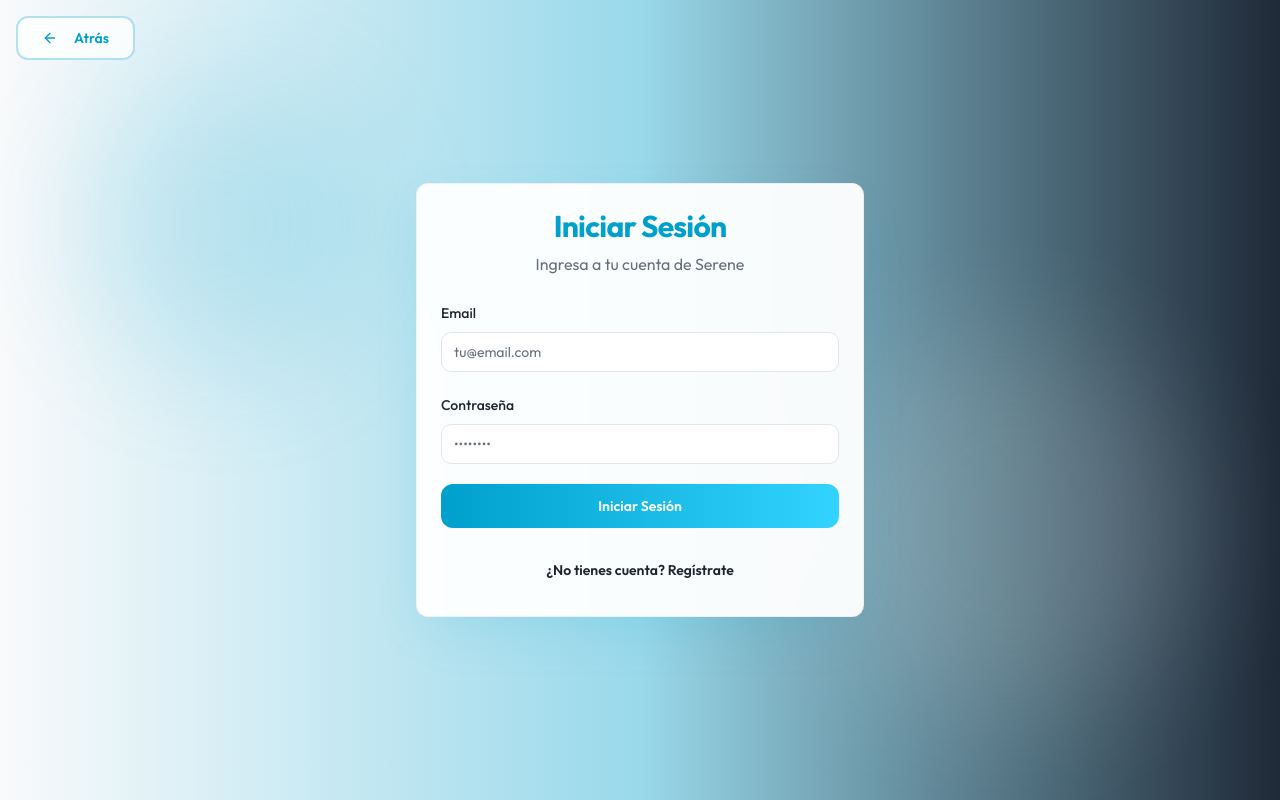
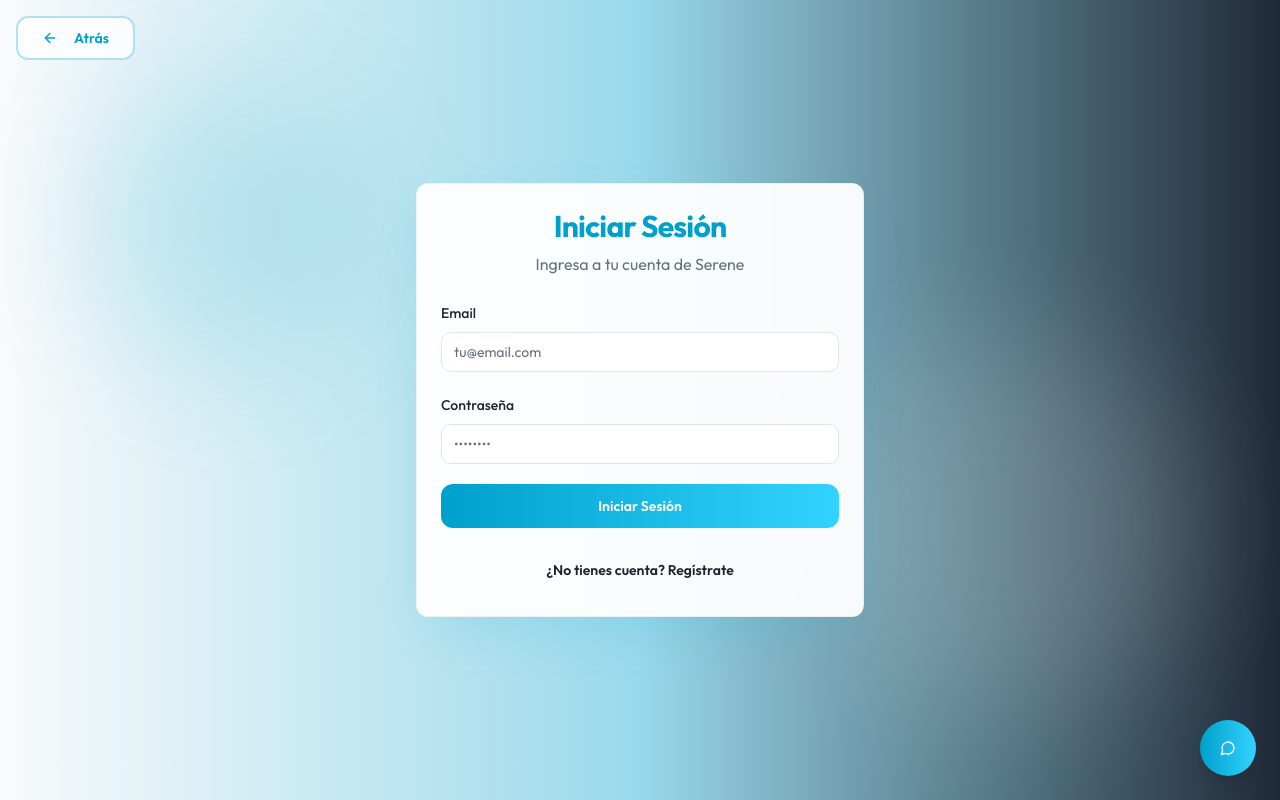
Before and after one commit to Maxexpired/habla-espa-ol, a React (Vite) app: page /auth in a window 1280 px wide. Built offline with nearby package versions, Linux system fonts and the light colour scheme; the HTML template or start-up script is replaced by a standard one.

Commit message:
Extend chat to all sections
Co-authored-by: Maxexpired <108889928+Maxexpired@users.noreply.github.com>

```diff
--- a/src/App.tsx
+++ b/src/App.tsx
@@ -14,6 +14,7 @@ import FAQ from "./pages/FAQ";
 import Profile from "./pages/Profile";
 import Contact from "./pages/Contact";
 import NotFound from "./pages/NotFound";
+import { Chatbot } from "./components/Chatbot";
 
 const queryClient = new QueryClient();
 
@@ -37,6 +38,7 @@ const App = () => (
           {/* ADD ALL CUSTOM ROUTES ABOVE THE CATCH-ALL "*" ROUTE */}
           <Route path="*" element={<NotFound />} />
         </Routes>
+        <Chatbot />
       </BrowserRouter>
     </TooltipProvider>
   </QueryClientProvider>
--- a/src/pages/Index.tsx
+++ b/src/pages/Index.tsx
@@ -6,7 +6,6 @@ import { NewsSection } from "@/components/sections/NewsSection";
 import { MissionSection } from "@/components/sections/MissionSection";
 import { TeamSection } from "@/components/sections/TeamSection";
 import { Footer } from "@/components/Footer";
-import { Chatbot } from "@/components/Chatbot";
 
 const Index = () => {
   return (
@@ -21,7 +20,6 @@ const Index = () => {
         <TeamSection />
       </main>
       <Footer />
-      <Chatbot />
     </div>
   );
 };
```
